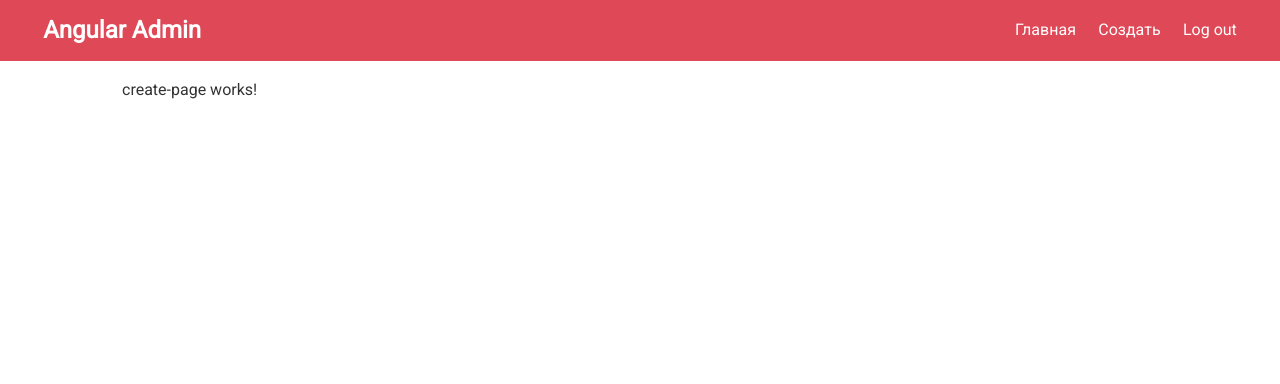
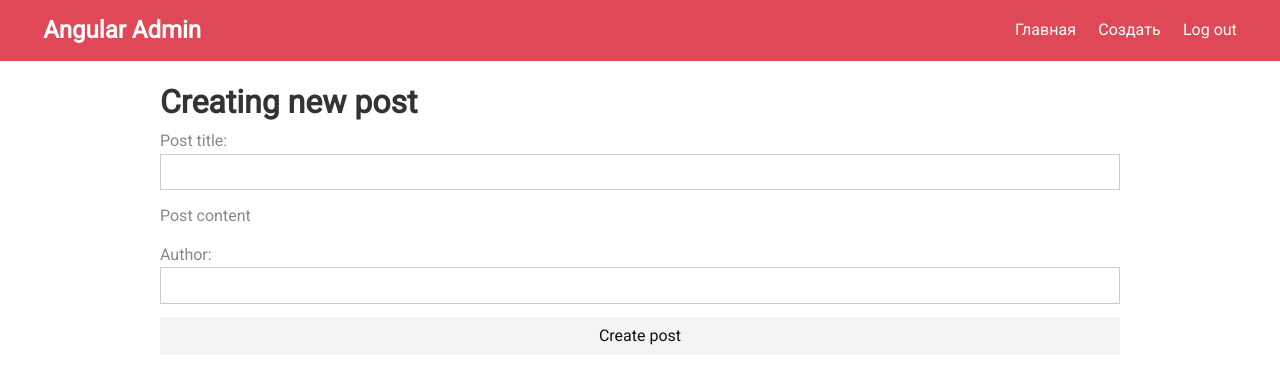
Before and after one commit to ButterBrot777/angular-blog, an Angular app: page /create in a window 1280 px wide. Shown: the top 384 px of the page. Built offline with nearby package versions, Linux system fonts and the light colour scheme; sample sign-in values are in the browser's storage.

Commit message:
feat: implement basic layout for post create page

```diff
--- a/src/app/admin/create-page/create-page.component.html
+++ b/src/app/admin/create-page/create-page.component.html
@@ -1 +1,44 @@
-<p>create-page works!</p>
+<form [formGroup]="form" (ngSubmit)="submit()">
+  <h1>Creating new post</h1>
+
+  <div
+	class="form-control"
+	[ngClass]="{invalid: form.get('title').touched && form.get('title').invalid}"
+  >
+	<label for="title">Post title:</label>
+	<input id="title" type="text" formControlName="title">
+	<div
+	  class="validation"
+	  *ngIf="form.get('title').touched && form.get('title').invalid"
+	>
+	  <small *ngIf="form.get('title').errors.required">
+		Write the post title.
+	  </small>
+	</div>
+  </div>
+
+  <div class="form-control">
+	<label>Post content</label>
+  </div>
+
+  <div
+	class="form-control"
+	[ngClass]="{invalid: form.get('author').touched && form.get('author').invalid}"
+  >
+	<label for="author">Author:</label>
+	<input id="author" type="text" formControlName="author">
+	<div
+	  class="validation"
+	  *ngIf="form.get('author').touched && form.get('author').invalid"
+	>
+	  <small *ngIf="form.get('author').errors.required">
+		Write the post author name.
+	  </small>
+	</div>
+  </div>
+
+  <button
+	type="submit"
+	[disabled]="form.invalid"
+	class="btn btn-block btn-dark">Create post</button>
+</form>
--- a/src/app/admin/create-page/create-page.component.scss
+++ b/src/app/admin/create-page/create-page.component.scss
@@ -0,0 +1,4 @@
+form {
+  max-width: 60rem;
+  margin: 0 auto;
+}
--- a/src/app/admin/create-page/create-page.component.ts
+++ b/src/app/admin/create-page/create-page.component.ts
@@ -1,4 +1,6 @@
 import { Component, OnInit } from '@angular/core';
+import { FormControl, FormGroup, Validators } from '@angular/forms';
+import { Post } from '../../shared/interfaces';
 
 @Component({
   selector: 'app-create-page',
@@ -7,9 +9,28 @@ import { Component, OnInit } from '@angular/core';
 })
 export class CreatePageComponent implements OnInit {
 
+  form: FormGroup;
+
   constructor() { }
 
   ngOnInit(): void {
+    this.form = new FormGroup({
+      title: new FormControl(null, Validators.required),
+      text: new FormControl(null, Validators.required),
+      author: new FormControl(null, Validators.required),
+    });
   }
 
+  submit(): void {
+    if (this.form.invalid) {
+      return;
+    }
+
+    const post: Post = {
+      title: this.form.value.title,
+      author: this.form.value.author,
+      text: this.form.value.text,
+      date: new Date(),
+    };
+  }
 }
```
Also changed, not shown: src/app/shared/interfaces.ts (+8 -0 lines).
